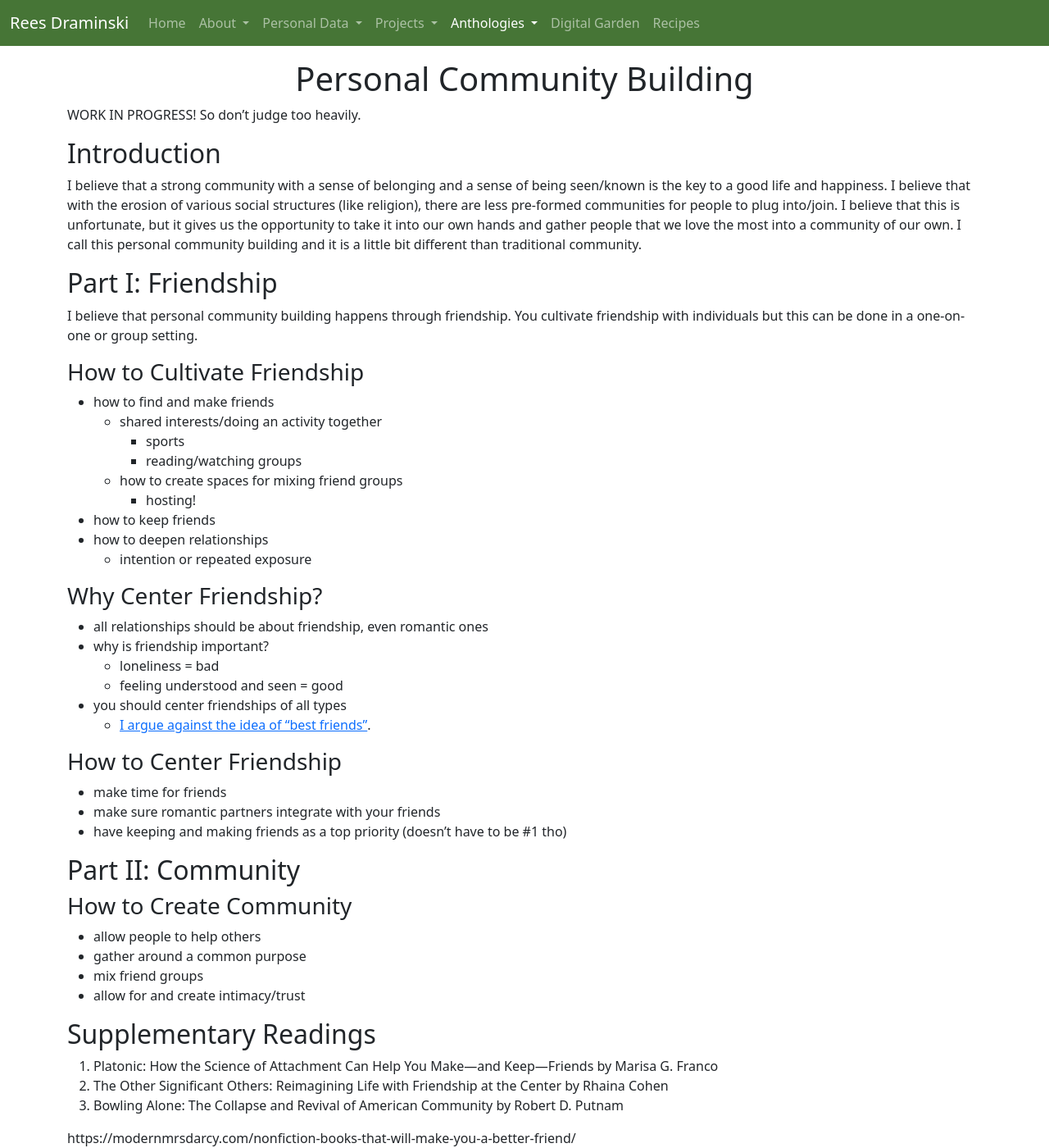
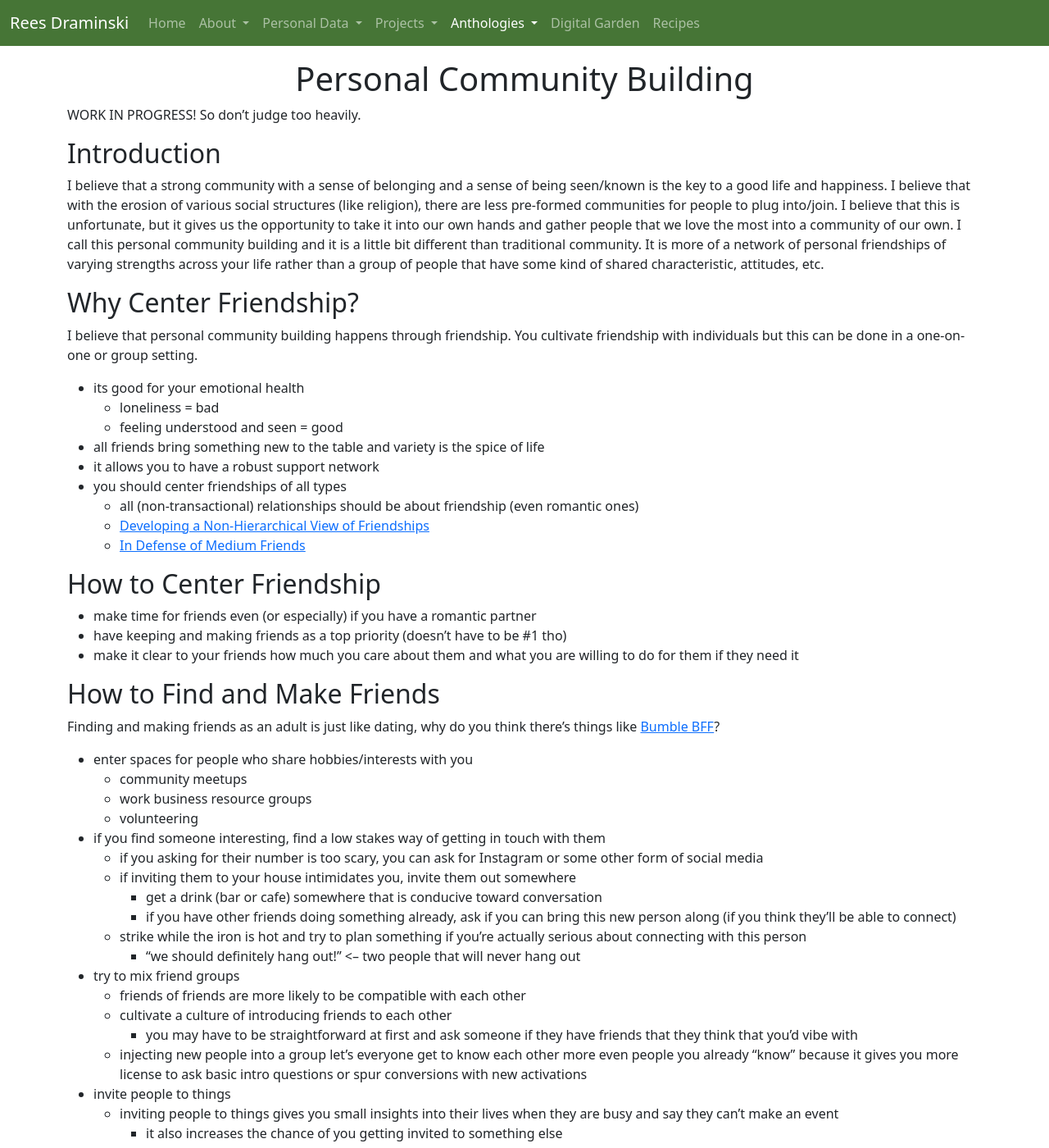
Before and after one commit to reeshuffled/reeshuffled.github.io, a Jekyll site: the page built from anthology_personal_community_building.md, in a window 1280 px wide and 1400 px high. Shown: the whole window at 82% size. Built offline with Jekyll 4.4.1, drawn with Linux system fonts in a browser that asks for light colours; some of the changed text lies outside the part shown.

Commit message:
update personal community building

```diff
--- a/_data/garden.json
+++ b/_data/garden.json
@@ -110,6 +110,9 @@
         },
         {
             "name": "Dating"
+        },
+        {
+            "name": "Friendship"
         }
     ]
 }
--- a/anthology_personal_community_building.md
+++ b/anthology_personal_community_building.md
@@ -9,53 +9,68 @@ WORK IN PROGRESS! So don't judge too heavily.
 
 ## Introduction
 
-I believe that a strong community with a sense of belonging and a sense of being seen/known is the key to a good life and happiness. I believe that with the erosion of various social structures (like religion), there are less pre-formed communities for people to plug into/join. I believe that this is unfortunate, but it gives us the opportunity to take it into our own hands and gather people that we love the most into a community of our own. I call this personal community building and it is a little bit different than traditional community.
+I believe that a strong community with a sense of belonging and a sense of being seen/known is the key to a good life and happiness. I believe that with the erosion of various social structures (like religion), there are less pre-formed communities for people to plug into/join. I believe that this is unfortunate, but it gives us the opportunity to take it into our own hands and gather people that we love the most into a community of our own. I call this personal community building and it is a little bit different than traditional community. It is more of a network of personal friendships of varying strengths across your life rather than a group of people that have some kind of shared characteristic, attitudes, etc.
 
-## Part I: Friendship
+## Why Center Friendship?
 
 I believe that personal community building happens through friendship. You cultivate friendship with individuals but this can be done in a one-on-one or group setting.
 
-### How to Cultivate Friendship
-
-* how to find and make friends
-    * shared interests/doing an activity together
-        * sports
-        * reading/watching groups
-    * how to create spaces for mixing friend groups
-        * hosting!
-* how to keep friends
-* how to deepen relationships
-    * intention or repeated exposure
-
-### Why Center Friendship?
-
-* all relationships should be about friendship, even romantic ones
-* why is friendship important?
+* its good for your emotional health
     * loneliness = bad
     * feeling understood and seen = good
+* all friends bring something new to the table and variety is the spice of life
+* it allows you to have a robust support network
 * you should center friendships of all types
-    * [I argue against the idea of "best friends"]({% post_url 2023-11-27-Developing-A-Non-Hierarchical-View-of-Friendships %}).
+    * all (non-transactional) relationships should be about friendship (even romantic ones)
+    * [Developing a Non-Hierarchical View of Friendships]({% post_url 2023-11-27-Developing-A-Non-Hierarchical-View-of-Friendships %})
+    * [In Defense of Medium Friends]({% post_url 2024-05-17-In-Defense-of-Medium-Friends %})
 
-### How to Center Friendship
+## How to Center Friendship
 
-* make time for friends
-* make sure romantic partners integrate with your friends
+* make time for friends even (or especially) if you have a romantic partner
 * have keeping and making friends as a top priority (doesn’t have to be #1 tho)
+* make it clear to your friends how much you care about them and what you are willing to do for them if they need it
 
-## Part II: Community
+## How to Find and Make Friends
 
-### How to Create Community
+Finding and making friends as an adult is just like dating, why do you think there's things like [Bumble BFF](https://bumble.com/en-us/bff)?
 
-* allow people to help others
-* gather around a common purpose
-* mix friend groups
-* allow for and create intimacy/trust
+* enter spaces for people who share hobbies/interests with you
+    * community meetups
+    * work business resource groups
+    * volunteering
+* if you find someone interesting, find a low stakes way of getting in touch with them
+    * if you asking for their number is too scary, you can ask for Instagram or some other form of social media
+    * if inviting them to your house intimidates you, invite them out somewhere
+        * get a drink (bar or cafe) somewhere that is conducive toward conversation
+        * if you have other friends doing something already, ask if you can bring this new person along (if you think they'll be able to connect)
+    * strike while the iron is hot and try to plan something if you're actually serious about connecting with this person
+        * "we should definitely hang out!" <-- two people that will never hang out
+* try to mix friend groups
+    * friends of friends are more likely to be compatible with each other
+    * cultivate a culture of introducing friends to each other
+        * you may have to be straightforward at first and ask someone if they have friends that they think that you'd vibe with
+    * injecting new people into a group let’s everyone get to know each other more even people you already “know” because it gives you more license to ask basic intro questions or spur conversions with new activations
+* invite people to things
+    * inviting people to things gives you small insights into their lives when they are busy and say they can’t make an event
+        * it also increases the chance of you getting invited to something else
+    * if there aren't spaces to meet people or mix people, then you may have to create it yourself
+
+## How to Keep Friends (and Deepen Relationships)
+
+* [Reach Out First]({% post_url 2024-05-17-Reach-Out-First %})
+* Do an activity together
+    * playing/watching sports
+    * book club
+    * reality TV watching
+    * arts & crafts
+* Create space over time for emotional vulnerability and intimacy
+    * if deeper conversations don't occur either ask yourself why they aren't happening or start them yourself (can use conversation card games like [WNRS](https://www.werenotreallystrangers.com/))
+* Go on a trip together
+    * Can even be a day trip together, its just about experiencing new things and forming positive memories together
 
 ## Supplementary Readings
+
 1. Platonic: How the Science of Attachment Can Help You Make—and Keep—Friends by Marisa G. Franco
 2. The Other Significant Others: Reimagining Life with Friendship at the Center by Rhaina Cohen
 3. Bowling Alone: The Collapse and Revival of American Community by Robert D. Putnam
-
-https://modernmrsdarcy.com/nonfiction-books-that-will-make-you-a-better-friend/
-
-https://www.goodreads.com/list/show/154413.Better_Friendships_Essential_Nonfiction_on_Friendships
```
Also changed, not shown: _data/tags.json (deleted, +0 -84 lines), _posts/2024-05-17-In-Defense-of-Medium-Friends.md (added, +23 -0 lines), _posts/2024-05-17-Reach-Out-First.md (added, +31 -0 lines).
